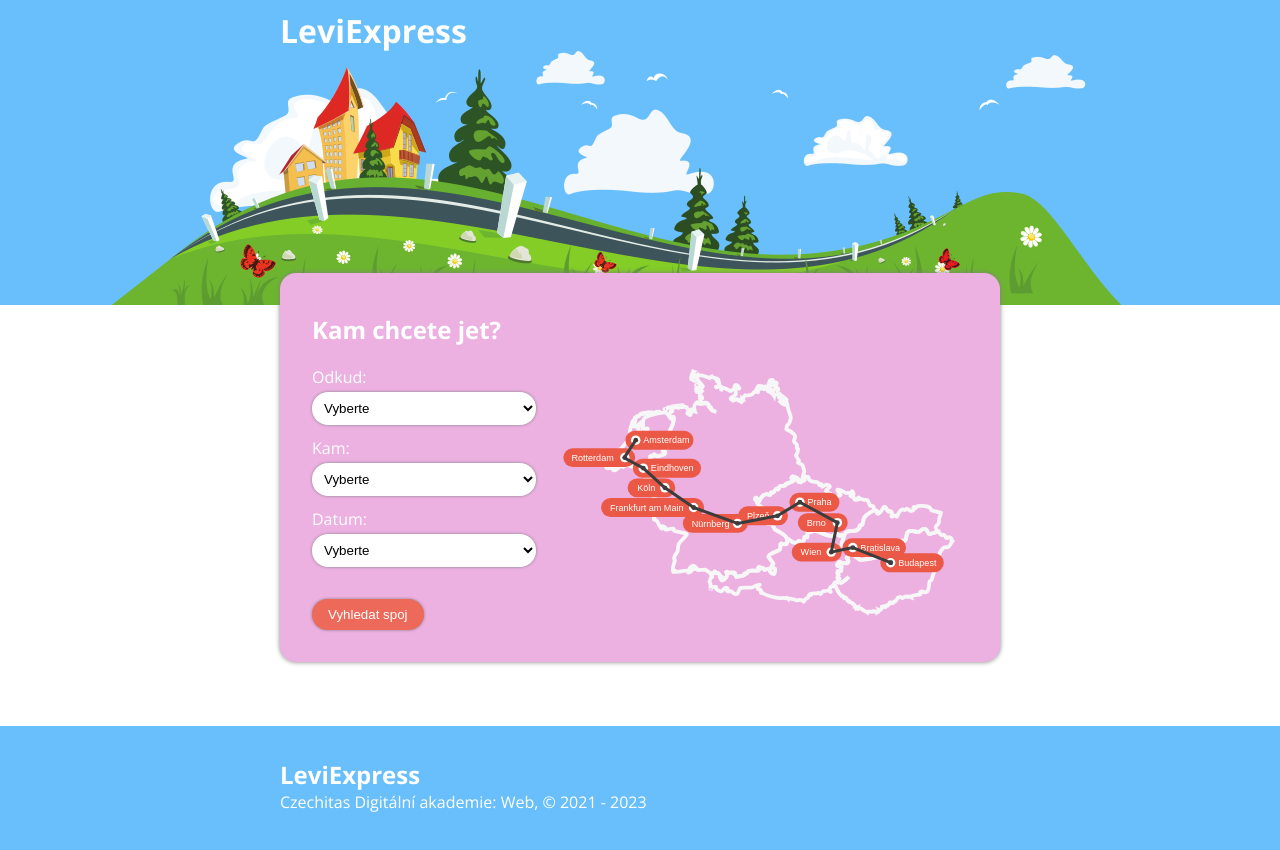
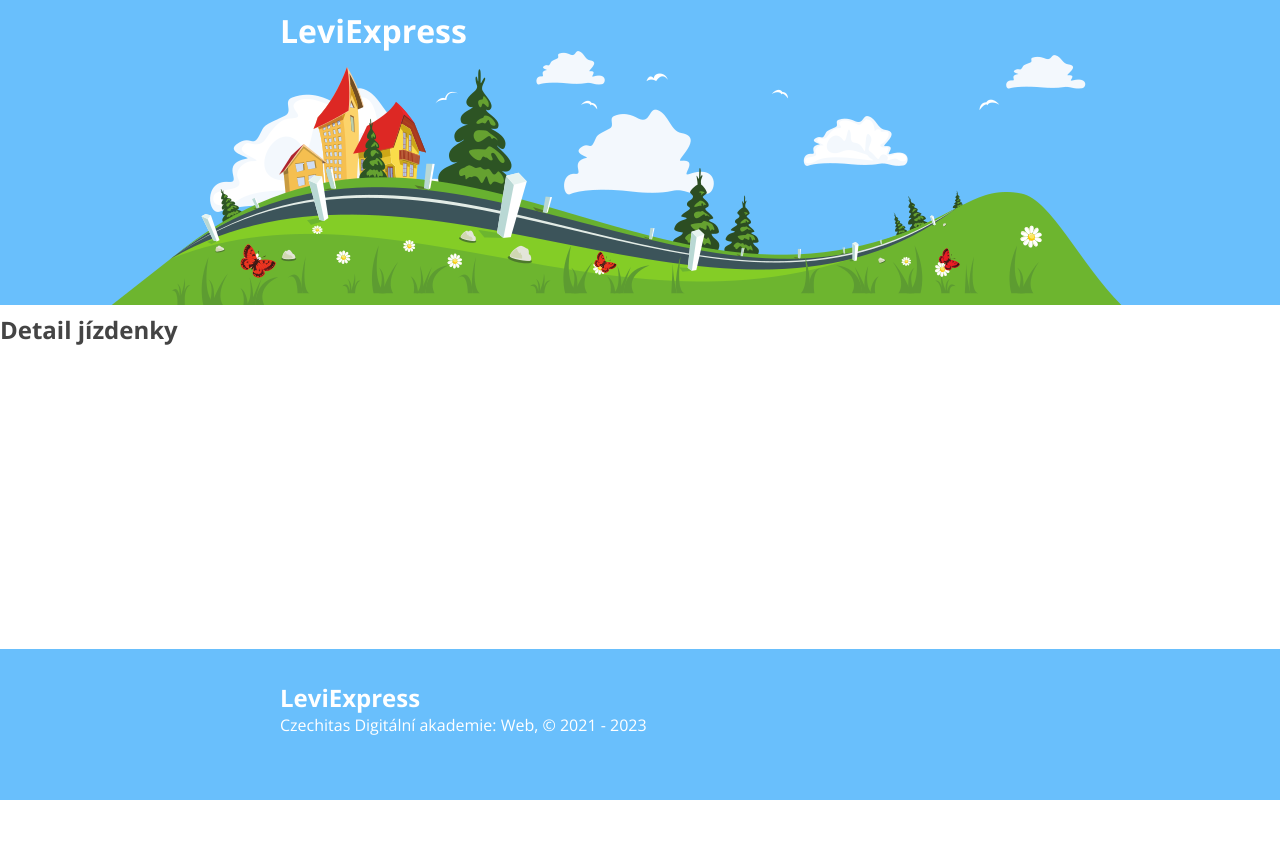
Before and after one commit to KamilaSemotanova/leviexpress-starter, a React app: page /reservation in a window 1280 px wide. Shown: the top 850 px of the page. After the commit the page ends 800 px from the top, so only its background shows below. Built offline with nearby package versions, Linux system fonts and the light colour scheme.

Commit message:
router added

```diff
--- a/src/components/App/index.jsx
+++ b/src/components/App/index.jsx
@@ -1,12 +1,21 @@
 import React from 'react';
+import { createRoot } from 'react-dom/client';
+import {
+  createBrowserRouter,
+  RouterProvider,
+  Link,
+  Outlet,
+} from 'react-router-dom';
 import { Footer } from '../Footer';
 import { Header } from '../Header';
 import { Home } from '../Home';
+import { JourneyPicker } from '../JourneyPicker';
+import { Reservation } from '../Reservation';
 
 export const App = () => (
   <>
     <Header />
-    <Home />
+    <Outlet />
     <Footer />
   </>
 );
--- /dev/null
+++ b/src/components/Reservation/index.jsx
@@ -0,0 +1,12 @@
+import React, { useEffect, useState } from 'react';
+import { createRoot } from 'react-dom/client';
+import { createBrowserRouter, RouterProvider, Link } from 'react-router-dom';
+import './style.css';
+
+export const Reservation = () => {
+  return (
+    <div>
+      <h2>Detail jízdenky</h2>
+    </div>
+  );
+};
```
Also changed, not shown: src/index.jsx (+28 -1 lines), src/components/Reservation/style.css (added).
